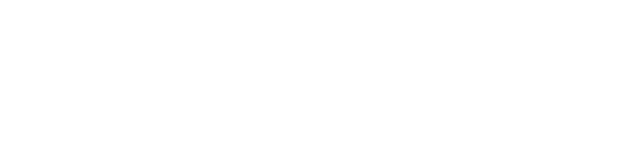
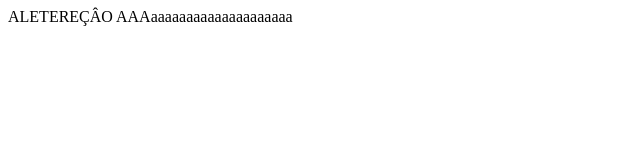
Before and after one commit to LdsDesenvolvimentoDeSites/home, a plain HTML site: page teste.html in a window 1280 px wide. Shown: the whole page, without its empty margins (0-640 px from the left). Drawn offline with Linux system fonts and the light colour scheme; some packages are replaced by stand-ins of ours.

Commit message:
feature: alteração

```diff
--- a/teste.html
+++ b/teste.html
@@ -2,6 +2,7 @@
 <html>
 <head>
     <title>Avaliações do Google</title>
+    ALETEREÇÂO AAAaaaaaaaaaaaaaaaaaaaa
     <script src="https://maps.googleapis.com/maps/api/js?key=SUA_CHAVE_DE_API&libraries=places"></script>
     <script>
         function initMap() {
```
